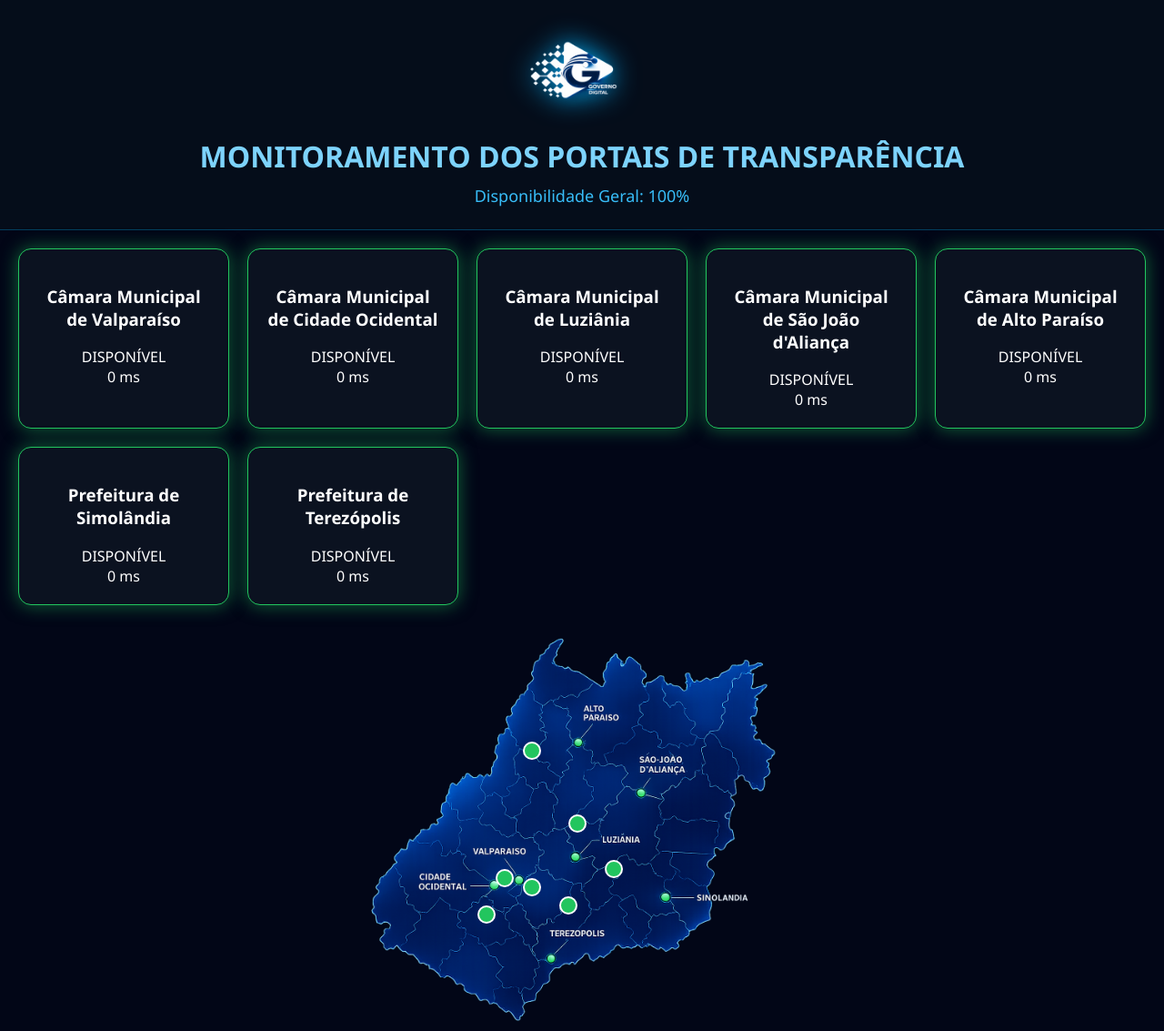
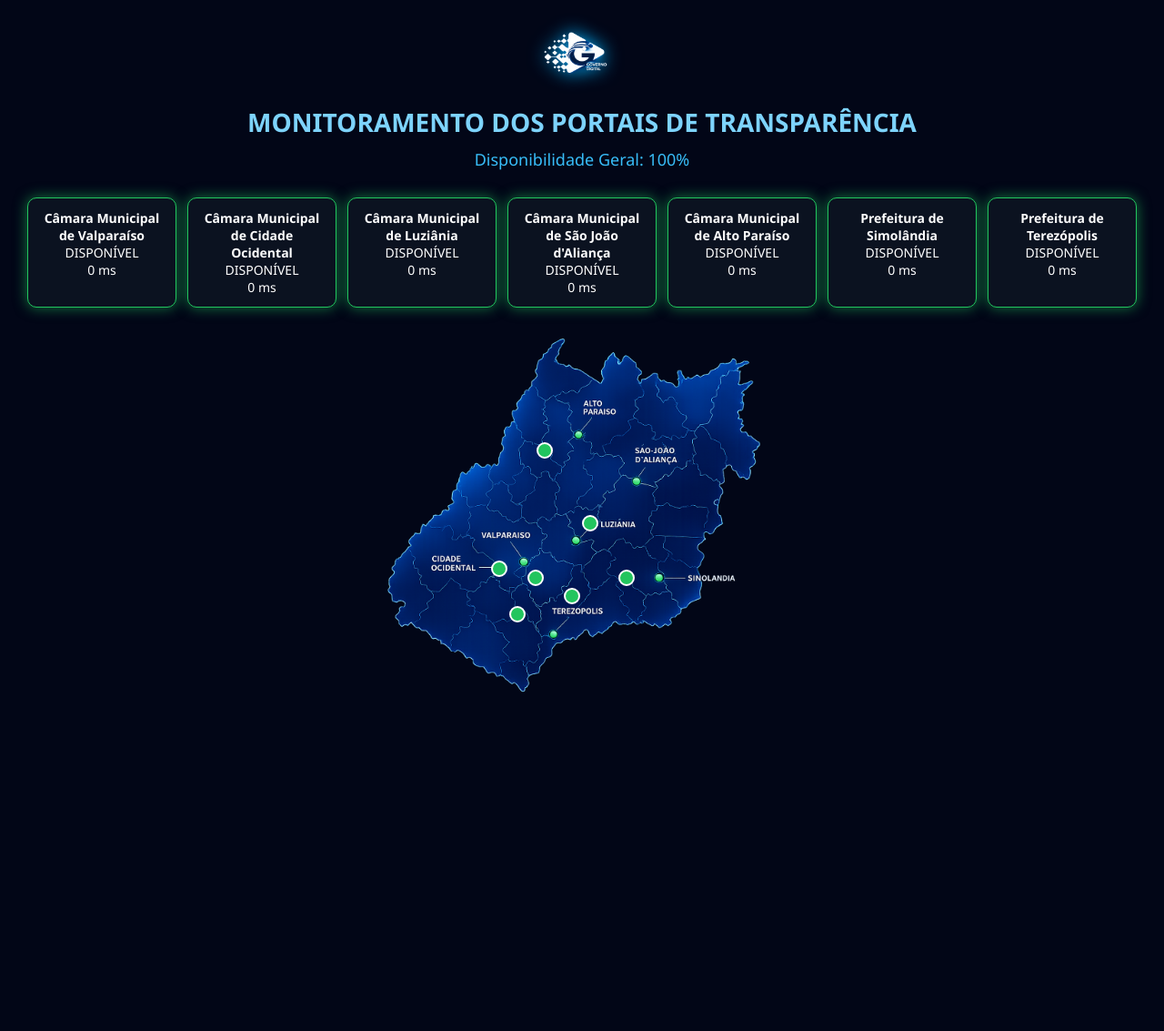
Before and after one commit to besttecsystem2025-cell/painel-noc-transparencia, a Flask app: page / in a window 1280 px wide. Shown: the whole page at 91% size. After the commit the page ends 761 px from the top, so only its background shows below. Run offline with Flask 3, Linux system fonts and the light colour scheme; data that the repository does not hold is empty.

Commit message:
Update dashboard.html

```diff
--- a/templates/dashboard.html
+++ b/templates/dashboard.html
@@ -12,7 +12,7 @@
 
 body{
 margin:0;
-font-family:Segoe UI,Arial,sans-serif;
+font-family:Segoe UI,Arial;
 background:#020617;
 color:white;
 overflow:hidden;
@@ -21,95 +21,120 @@ overflow:hidden;
 /* HEADER */
 
 header{
-background:#050d1a;
-padding:25px;
+
 text-align:center;
-border-bottom:1px solid rgba(0,180,255,.3);
+padding:20px;
+
 }
 
 header img{
-height:110px;
-filter:drop-shadow(0 0 15px #00b4ff);
+height:80px;
+filter:drop-shadow(0 0 10px #00b4ff);
 }
 
 h1{
 color:#7dd3fc;
 margin:10px 0;
+font-size:28px;
 }
 
 .status-geral{
+color:#38bdf8;
 font-size:18px;
-color:#38bdf8;
-}
-
-/* GRID */
-
-.grid{
-display:grid;
-grid-template-columns:repeat(auto-fit,minmax(220px,1fr));
-gap:20px;
-padding:20px;
 }
 
 /* CARDS */
 
+.cards{
+
+display:grid;
+grid-template-columns:repeat(7,1fr);
+gap:12px;
+
+padding:10px 30px;
+
+}
+
 .card{
+
 background:#0b1220;
-border-radius:14px;
-padding:20px;
+
+border-radius:10px;
+
+padding:12px;
+
 text-align:center;
-border:1px solid rgba(0,180,255,.25);
-box-shadow:0 0 20px rgba(0,180,255,.2);
+
+font-size:14px;
+
+border:1px solid rgba(0,180,255,.2);
+
+box-shadow:0 0 10px rgba(0,180,255,.2);
+
 transition:.3s;
+
 }
 
 .card:hover{
+
 transform:scale(1.05);
+
 }
 
 /* STATUS */
 
 .disponivel{
 border-color:#22c55e;
-box-shadow:0 0 20px rgba(34,197,94,.5);
+box-shadow:0 0 15px rgba(34,197,94,.6);
 }
 
 .instavel{
 border-color:#facc15;
-box-shadow:0 0 20px rgba(250,204,21,.5);
+box-shadow:0 0 15px rgba(250,204,21,.6);
 }
 
 .indisponivel{
 border-color:#ef4444;
-box-shadow:0 0 20px rgba(239,68,68,.8);
+box-shadow:0 0 15px rgba(239,68,68,.8);
 }
 
 /* MAPA */
 
-.mapa-container{
+.mapa-area{
+
 display:flex;
+
 justify-content:center;
-margin-top:10px;
+
+align-items:center;
+
+height:55vh;
+
 }
 
 .mapa{
+
 position:relative;
-width:650px;
+
+width:600px;
+
 }
 
 .mapa img{
+
 width:100%;
+
 }
 
-/* PONTOS DAS CIDADES */
+/* PONTOS */
 
-.cidade{
+.ponto{
 
 position:absolute;
 
-width:16px;
+width:14px;
 
-height:16px;
+height:14px;
 
 border-radius:50%;
 
@@ -134,26 +159,34 @@ border:2px solid white;
 <h1>MONITORAMENTO DOS PORTAIS DE TRANSPARÊNCIA</h1>
 
 <div class="status-geral">
+
 Disponibilidade Geral: <span id="percentual">0%</span>
+
 </div>
 
 </header>
 
-<div class="grid" id="grid"></div>
+<div class="cards" id="grid"></div>
 
-<div class="mapa-container">
+<div class="mapa-area">
 
 <div class="mapa">
 
 <img src="{{ url_for('static', filename='mapa_goias.png') }}">
 
-<div id="cidadeocidental" class="cidade verde" style="top:260px;left:230px;"></div>
-<div id="valparaiso" class="cidade verde" style="top:270px;left:260px;"></div>
-<div id="luziania" class="cidade verde" style="top:290px;left:300px;"></div>
-<div id="saojoao" class="cidade verde" style="top:200px;left:310px;"></div>
-<div id="altoparaiso" class="cidade verde" style="top:120px;left:260px;"></div>
-<div id="simolandia" class="cidade verde" style="top:250px;left:350px;"></div>
-<div id="terezopolis" class="cidade verde" style="top:300px;left:210px;"></div>
+<div id="cidadeocidental" class="ponto verde" style="top:250px;left:200px;"></div>
+
+<div id="valparaiso" class="ponto verde" style="top:260px;left:240px;"></div>
+
+<div id="luziania" class="ponto verde" style="top:280px;left:280px;"></div>
+
+<div id="saojoao" class="ponto verde" style="top:200px;left:300px;"></div>
+
+<div id="altoparaiso" class="ponto verde" style="top:120px;left:250px;"></div>
+
+<div id="simolandia" class="ponto verde" style="top:260px;left:340px;"></div>
+
+<div id="terezopolis" class="ponto verde" style="top:300px;left:220px;"></div>
 
 </div>
 
@@ -210,14 +243,20 @@ let nomeCompleto = nomes[p.nome] || p.nome
 grid.innerHTML+=`
 
 <div class="card ${classe}">
-<h3>${nomeCompleto}</h3>
-<div>${p.status}</div>
-<div>${p.tempo} ms</div>
+
+<strong>${nomeCompleto}</strong>
+
+<br>
+
+${p.status}
+
+<br>
+
+${p.tempo} ms
+
 </div>
 
 `
-
-/* ATUALIZAR MAPA */
 
 let id = mapaIds[p.nome]
 
```
